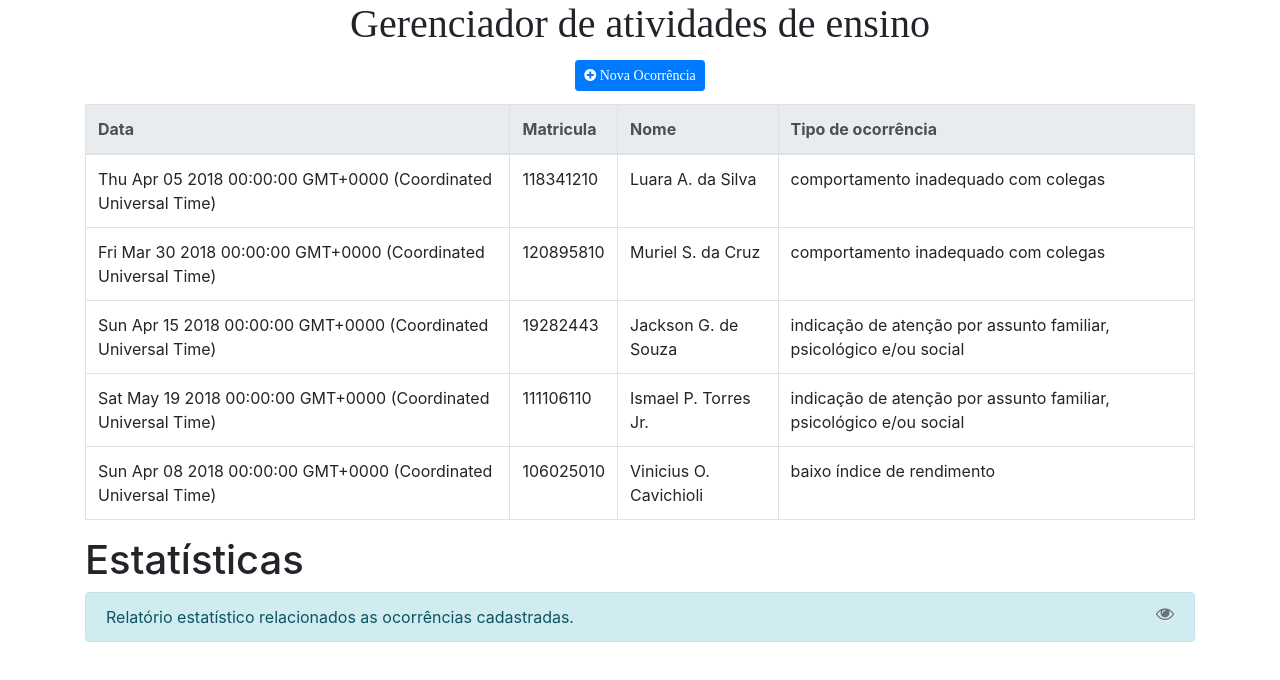
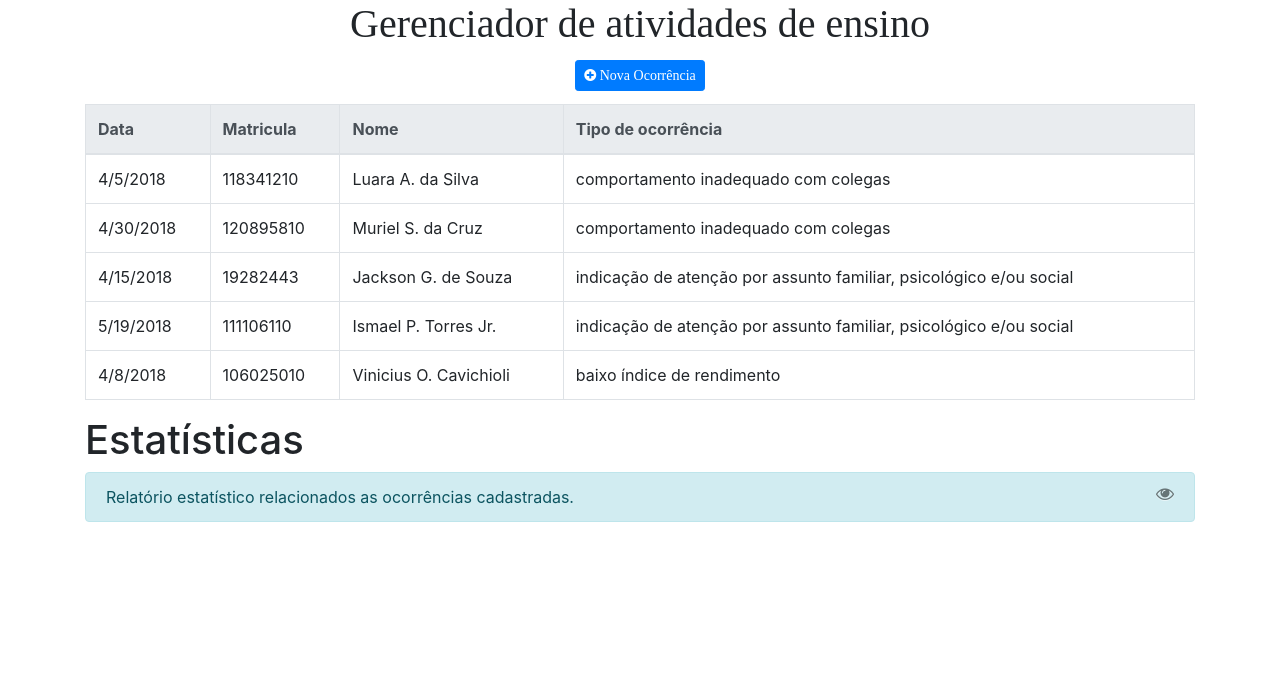
Before and after one commit to murielsouza/provaG1-LPWEB, an Angular app: page / in a window 1280 px wide. Shown: the top 680 px of the page. Built offline with nearby package versions, Linux system fonts and the light colour scheme.

Commit message:
correção de tipo Date...

```diff
--- a/src/app/app.component.html
+++ b/src/app/app.component.html
@@ -20,7 +20,7 @@
     </thead>
     <tbody>
     <tr *ngFor= "let ocorrencia of ocorrencias">
-      <td>{{ocorrencia.data}} </td>
+      <td>{{ocorrencia.data.toLocaleDateString()}} </td>
       <td>{{ocorrencia.aluno.matricula}}</td>
       <td>{{ocorrencia.aluno.nome}}</td>
       <td>{{tipos[ocorrencia.tipo].nome}}</td>
--- a/src/app/app.component.ts
+++ b/src/app/app.component.ts
@@ -44,7 +44,7 @@ export class AppComponent {
         new Aluno(106025010, 'Vinicius O. Cavichioli')];
 
     ocorrencias = [new Ocorrencia(this.alunos[0], new Date(2018, 3, 5), 1, true, 'Ismael P. T. Júnior', 'Decepção...'),
-        new Ocorrencia(this.alunos[1], new Date(2018, 2, 30), 1, false, null, '...'),
+        new Ocorrencia(this.alunos[1], new Date(2018, 3, 30), 1, false, null, '...'),
         new Ocorrencia(this.alunos[3], new Date(2018, 3, 15), 3, true, 'Mom Gomes de Souza', '...'),
         new Ocorrencia(this.alunos[2], new Date(2018, 4, 19), 3, false, null, '...'),
         new Ocorrencia(this.alunos[4], new Date(2018, 3, 8), 2, true, 'Milton O. Cavichioli', '...')];
```
